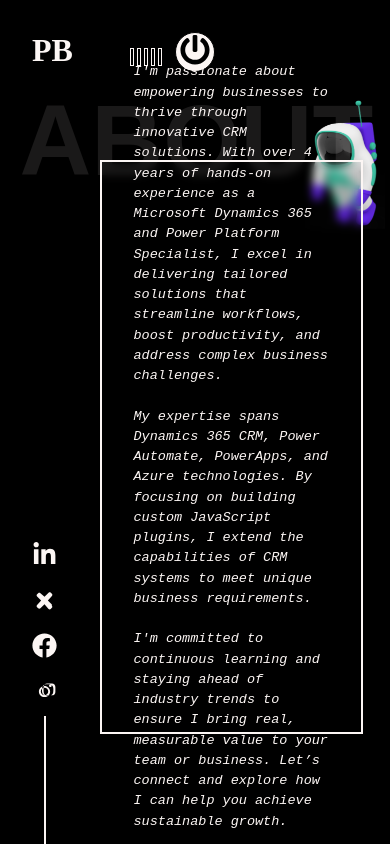
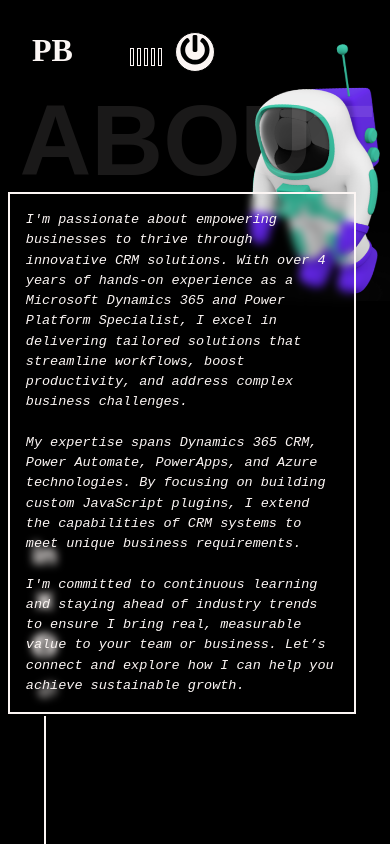
Before and after one commit to pradhyum999-cyber/MyPortfolio, a React (Create React App) app: page /about in a window 390 px wide. Built offline with nearby package versions, Linux system fonts and the light colour scheme; a web font is replaced by a local one.

Commit message:
about page responsive

```diff
--- a/src/components/AboutPage.js
+++ b/src/components/AboutPage.js
@@ -1,39 +1,52 @@
 import React from 'react'
 import styled, { keyframes, ThemeProvider } from 'styled-components'
 import { DarkTheme } from './Themes';
-
 
 import LogoComponent from '../subComponents/LogoComponent';
 import SocialIcons from '../subComponents/SocialIcons';
 import PowerButton from '../subComponents/PowerButton';
 import ParticleComponent from '../subComponents/ParticleComponent';
-import BigTitle from '../subComponents/BigTitlte'
-import astronaut from '../assets/Images/spaceman.png'
+import BigTitle from '../subComponents/BigTitlte';
+import astronaut from '../assets/Images/spaceman.png';
 
 const Box = styled.div`
-background-color: ${props => props.theme.body};
+  background-color: ${(props) => props.theme.body};
   width: 100vw;
-height:100vh;
+  height: 100vh;
   position: relative;
   overflow: hidden;
-`
+`;
+
 const float = keyframes`
   0% { transform: translateY(-10px) }
   50% { transform: translateY(15px) translateX(15px) }
   100% { transform: translateY(-10px) }
+`;
 
-`
 const Spaceman = styled.div`
   position: absolute;
   top: 10%;
   right: 5%;
   width: 20vw;
   animation: ${float} 4s ease infinite;
-img{
+
+  img {
     width: 100%;
     height: auto;
   }
-`
+
+  @media (max-width: 768px) {
+    top: 5%;
+    right: 2%;
+    width: 30vw;
+  }
+  @media (max-width: 480px) {
+    top: 3%;
+    right: 2%;
+    width: 40vw;
+  }
+`;
+
 const Main = styled.div`
   border: 2px solid ${(props) => props.theme.text};
   color: ${(props) => props.theme.text};
@@ -47,30 +60,41 @@
   align-items: center;
   font-size: calc(0.6rem + 1vw);
   backdrop-filter: blur(4px);
-
   position: absolute;
   left: calc(5rem + 5vw);
   top: 10rem;
   font-family: 'Ubuntu Mono', monospace;
   font-style: italic;
-`
 
-
-
+  @media (max-width: 768px) {
+    width: 80vw;
+    height: auto;
+    left: 5%;
+    top: 15rem;
+    padding: 1.5rem;
+    font-size: calc(0.6rem + 1.2vw);
+  }
+  @media (max-width: 480px) {
+    left: 2%;
+    top: 12rem;
+    padding: 1rem;
+    font-size: calc(0.6rem + 1vw);
+  }
+`;
 
 const AboutPage = () => {
   return (
     <ThemeProvider theme={DarkTheme}>
       <Box>
-
-                <LogoComponent theme='dark' />
-                <SocialIcons theme='dark' />
+        <LogoComponent theme="dark" />
+        <SocialIcons theme="dark" />
         <PowerButton />
-                <ParticleComponent theme='dark' />
+        <ParticleComponent theme="dark" />
 
         <Spaceman>
           <img src={astronaut} alt="spaceman" />
         </Spaceman>
+
         <Main>
           I'm passionate about empowering businesses to thrive through innovative CRM solutions.
           With over 4 years of hands-on experience as a Microsoft Dynamics 365 and Power Platform Specialist, I excel in delivering tailored solutions that streamline workflows, boost productivity, and address complex business challenges.
@@ -81,13 +105,9 @@
         </Main>
 
         <BigTitle text="ABOUT" top="10%" left="5%" />
+      </Box>
+    </ThemeProvider>
+  );
+};
 
-
-            </Box>
-
-        </ThemeProvider>
-
-    )
-}
-
-export default AboutPage
+export default AboutPage;
```
Lines whose indentation alone changed are shown as unchanged.
